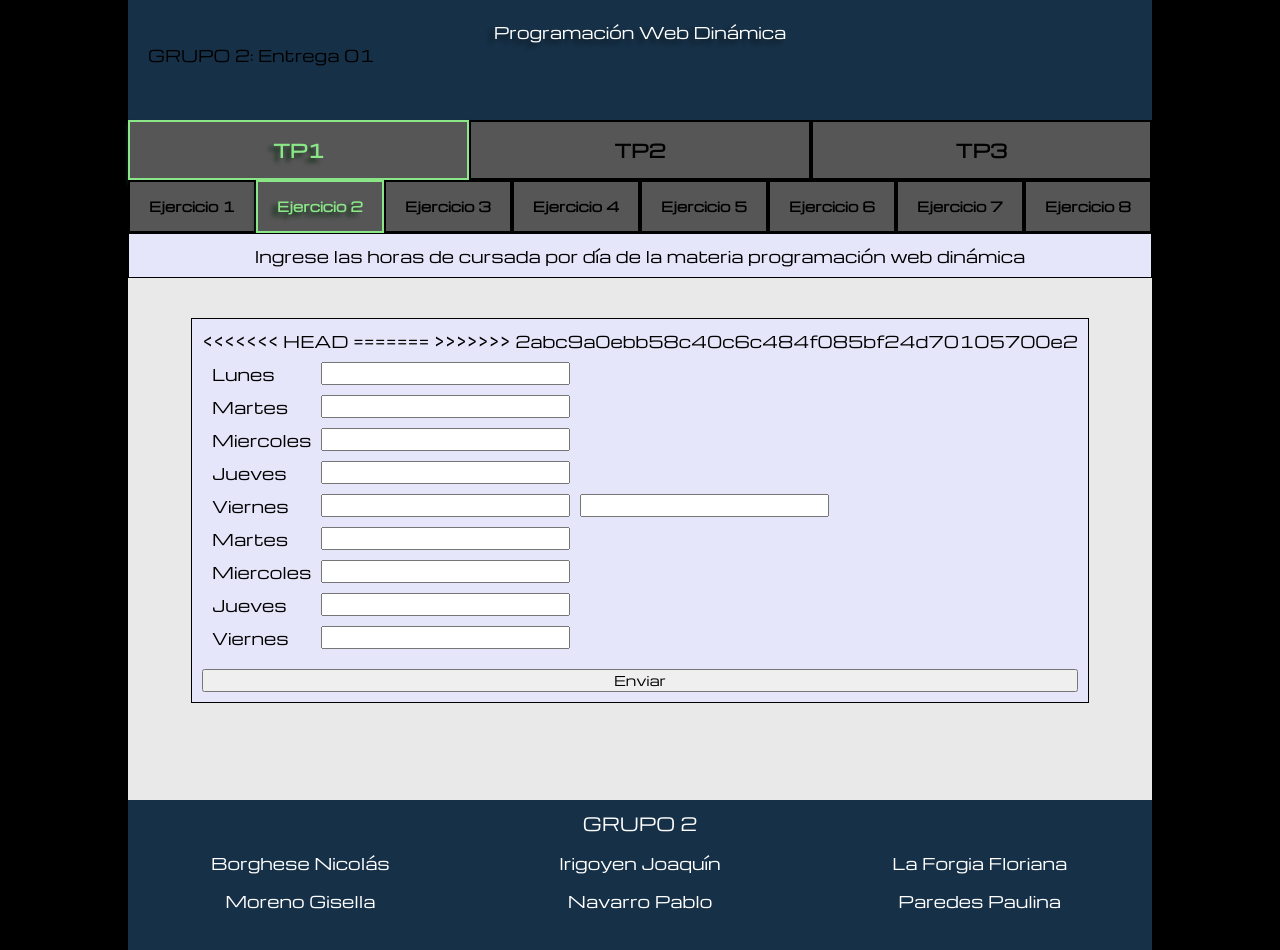
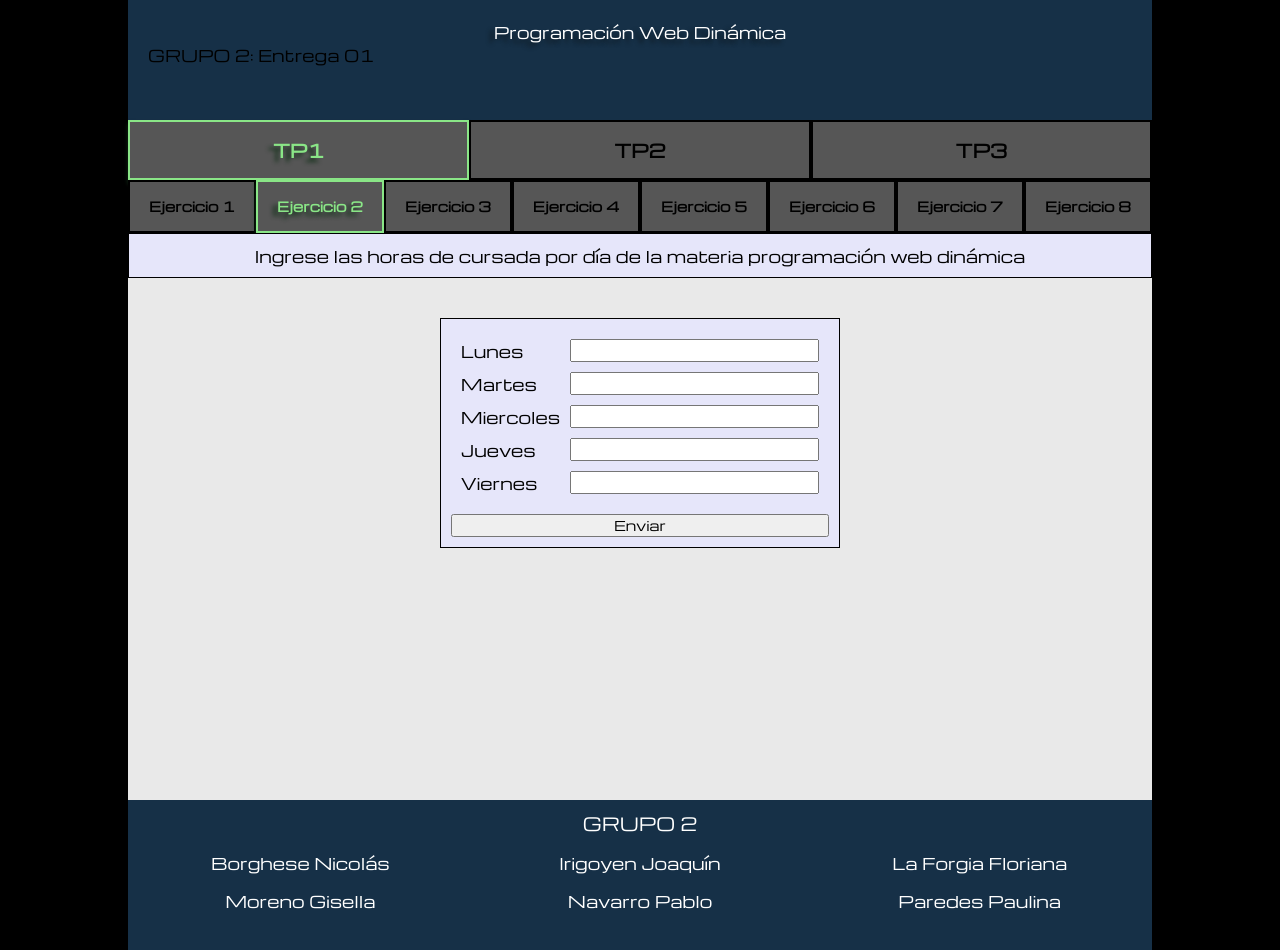
Before and after one commit to NicolasBorghese/PWD_Grupo2_Entrega_01, a PHP site: page /tpn1/Vista/ejercicio2/ejercicio2.php in a window 1280 px wide. Run offline with PHP 8.4, Linux system fonts and the light colour scheme.

Commit message:
Actualización

```diff
--- a/tpn1/Vista/ejercicio2/ejercicio2.php
+++ b/tpn1/Vista/ejercicio2/ejercicio2.php
@@ -23,25 +23,6 @@
                     <table>
                         <tr>
                             <td>Lunes</td>
-<<<<<<< HEAD
-                            <td><input type="number" step="any" name="hsLunes" id="hsLunes" required></td>
-                        </tr>
-                        <tr>
-                            <td>Martes</td>
-                            <td><input type="number" step="any" name="hsMartes" id="hsMartes" required></td>
-                        </tr>
-                        <tr>
-                            <td>Miercoles</td>
-                            <td><input type="number" step="any" name="hsMiercoles" id="hsMiercoles" required></td>
-                        </tr>
-                        <tr>
-                            <td>Jueves</td>
-                            <td><input type="number" step="any" name="hsJueves" id="hsJueves" required></td>
-                        </tr>
-                        <tr>
-                            <td>Viernes</td>
-                            <td><input type="number" step="any" name="hsViernes" id="hsViernes" required></td>
-=======
                             <td><input type="number" step="any" name="hsLunes" id="hsLunes" min=0></td>
                         </tr>
                         <tr>
@@ -59,7 +40,6 @@
                         <tr>
                             <td>Viernes</td>
                             <td><input type="number" step="any" name="hsViernes" id="hsViernes" min=0></td>
->>>>>>> 2abc9a0ebb58c40c6c484f085bf24d70105700e2
                         </tr>
                     </table>
                     <input type="submit" name="Submit" value="Enviar" class="botonFormulario">
--- a/tpn3/Vista/ejercicio3/ejercicio3.php
+++ b/tpn3/Vista/ejercicio3/ejercicio3.php
@@ -6,13 +6,8 @@
     include_once('../estructura/encabezado.php');
 ?>
 
-<<<<<<< HEAD
-            <div class="contenedorCentrado" id="fondoBlanco">
-            <div class="container border">
-=======
 <div class="contenedorEj3">
  <div class="container border">
->>>>>>> 096b56a52018f059c2a9ded6b1a4e9505582e261
  <div class="bg-light">
    <i class="bi bi-box-arrow-in-down-left bg-gray text-blue p-2">Cinem@s</i>
  </div>
```
